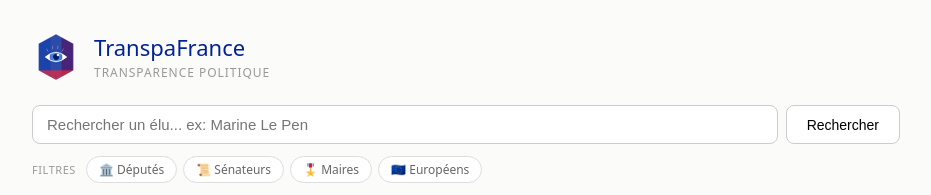
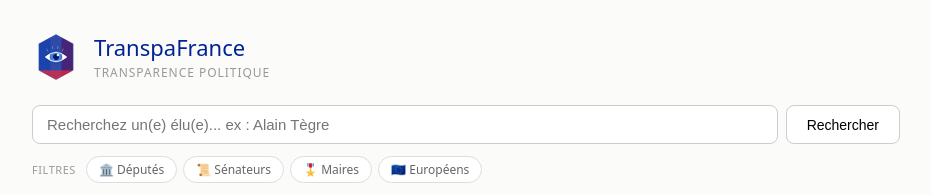
Before and after one commit to Mathieu-Chiron/transpafrance-front, a React (Vite) app: page / in a window 1280 px wide. Shown: the top 195 px of the page, without its empty margins (174-1105 px from the left). Built offline with nearby package versions, Linux system fonts and the light colour scheme; no server answers.

Commit message:
fix: placeholder barre de recherche neutre sans nom réel

```diff
--- a/src/components/SearchBar.jsx
+++ b/src/components/SearchBar.jsx
@@ -28,7 +28,7 @@ export default function SearchBar({ onSearch, onFilterChange }) {
           value={input}
           onChange={e => setInput(e.target.value)}
           onKeyDown={handleKey}
-          placeholder="Rechercher un élu... ex: Marine Le Pen"
+          placeholder="Recherchez un(e) élu(e)... ex : Alain Tègre"
           style={{
             flex: 1, padding: "10px 14px",
             border: "0.5px solid #ccc", borderRadius: 8,
```
